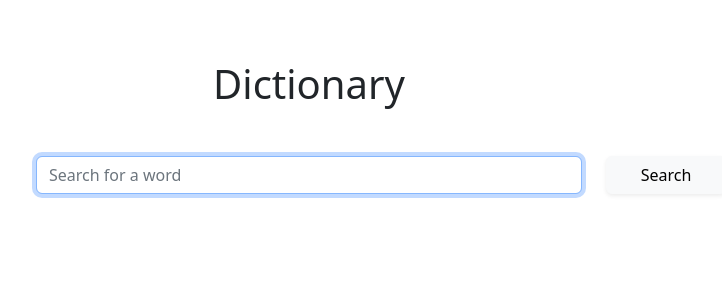
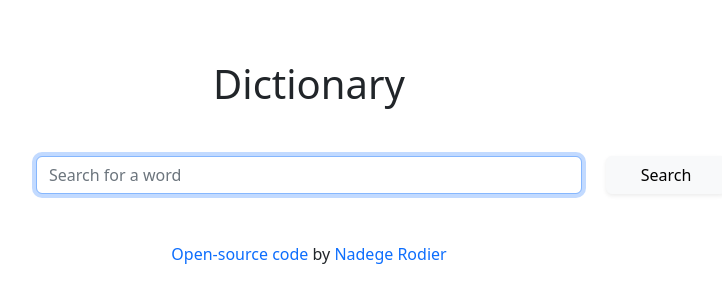
Before and after one commit to nadegerodier/dictionary-app, a React (Create React App) app: page / in a window 1280 px wide. Shown: the top 302 px of the page, without its empty margins (331-1053 px from the left). Built offline with nearby package versions, Linux system fonts and the light colour scheme.

Commit message:
Added footer

```diff
--- a/src/App.css
+++ b/src/App.css
@@ -1,3 +1,11 @@
-.container {
+.App .container {
   margin: 60px auto;
 }
+
+.App footer {
+  text-align: center;
+}
+
+.App footer a {
+  text-decoration: none;
+}
--- a/src/App.js
+++ b/src/App.js
@@ -6,6 +6,21 @@
     <div className="App">
       <div className="container">
         <Dictionary />
+        <footer className="mt-5">
+          <a
+            href="https://github.com/nadegerodier/dictionary-app"
+            target="_blank"
+          >
+            Open-source code
+          </a>{" "}
+          by{" "}
+          <a
+            href="https://incomparable-starburst-3e5eae.netlify.app"
+            target="_blank"
+          >
+            Nadege Rodier
+          </a>
+        </footer>
       </div>
     </div>
   );
```
